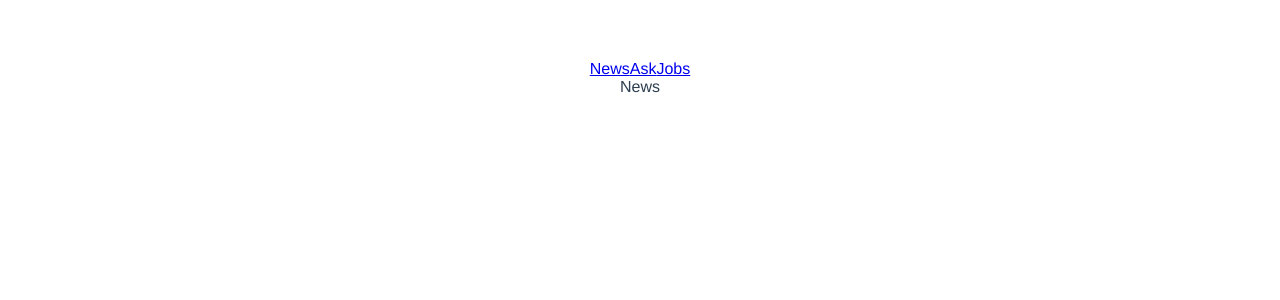
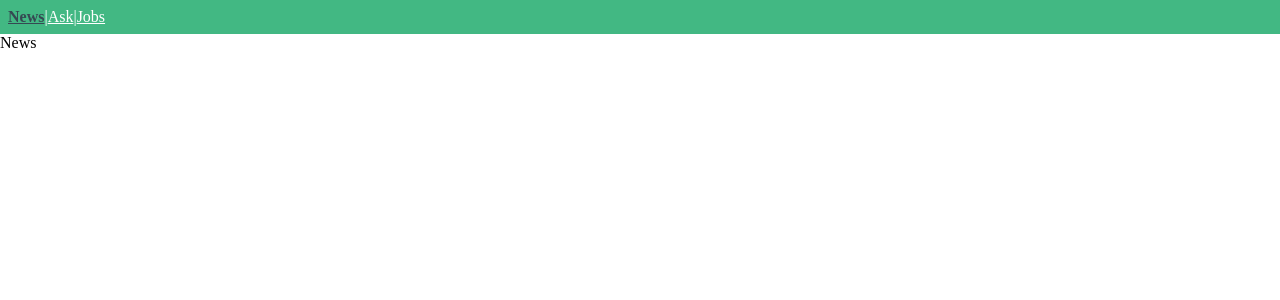
Before and after one commit to Coil-cell/vue-advenced, a Vue app in the folder vue-news/: page /#/news in a window 1280 px wide. Shown: the top 300 px of the page. Built offline with nearby package versions, Linux system fonts and the light colour scheme.

Commit message:
💄  Add: Styling to TooBar Component

```diff
--- a/vue-news/src/App.vue
+++ b/vue-news/src/App.vue
@@ -18,12 +18,8 @@
 </script>
 
 <style>
-#app {
-  font-family: Avenir, Helvetica, Arial, sans-serif;
-  -webkit-font-smoothing: antialiased;
-  -moz-osx-font-smoothing: grayscale;
-  text-align: center;
-  color: #2c3e50;
-  margin-top: 60px;
+body {
+  padding: 0;
+  margin: 0;
 }
 </style>
--- a/vue-news/src/components/ToolBar.vue
+++ b/vue-news/src/components/ToolBar.vue
@@ -1,11 +1,26 @@
-<template lang="">
-  <div>
-    <router-link to="/news">News</router-link>
-    <router-link to="/ask">Ask</router-link>
+<template>
+  <div class="header">
+    <router-link to="/news">News</router-link> |
+    <router-link to="/ask">Ask</router-link> |
     <router-link to="/jobs">Jobs</router-link>
   </div>
 </template>
 <script>
 export default {};
 </script>
-<style lang=""></style>
+<style scoped>
+.header {
+  color: white;
+  background-color: #42b883;
+  display: flex;
+  padding: 8px;
+}
+.header .router-link-exact-active {
+  color: #354952;
+  font-weight: bold;
+}
+
+.header a {
+  color: white;
+}
+</style>
```
